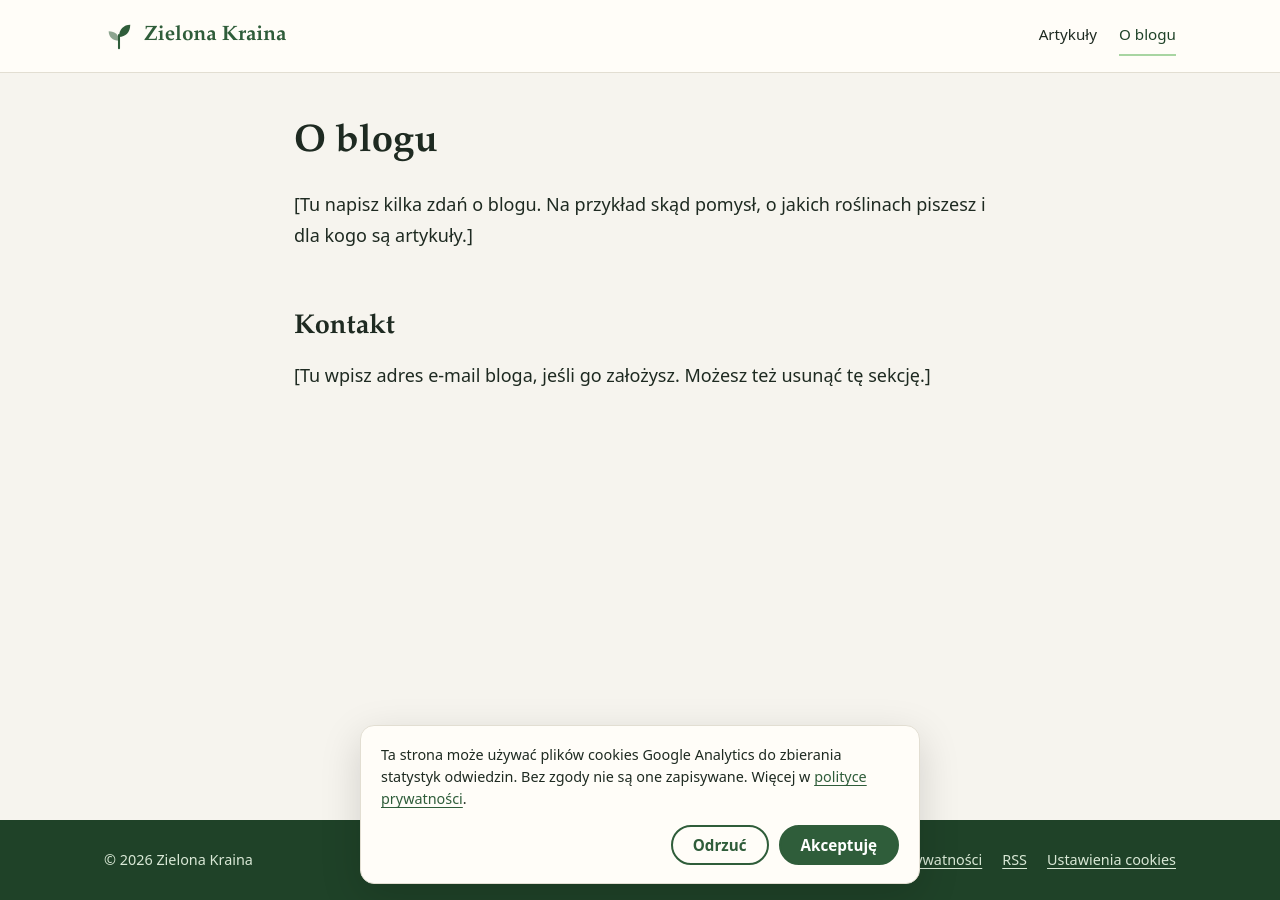
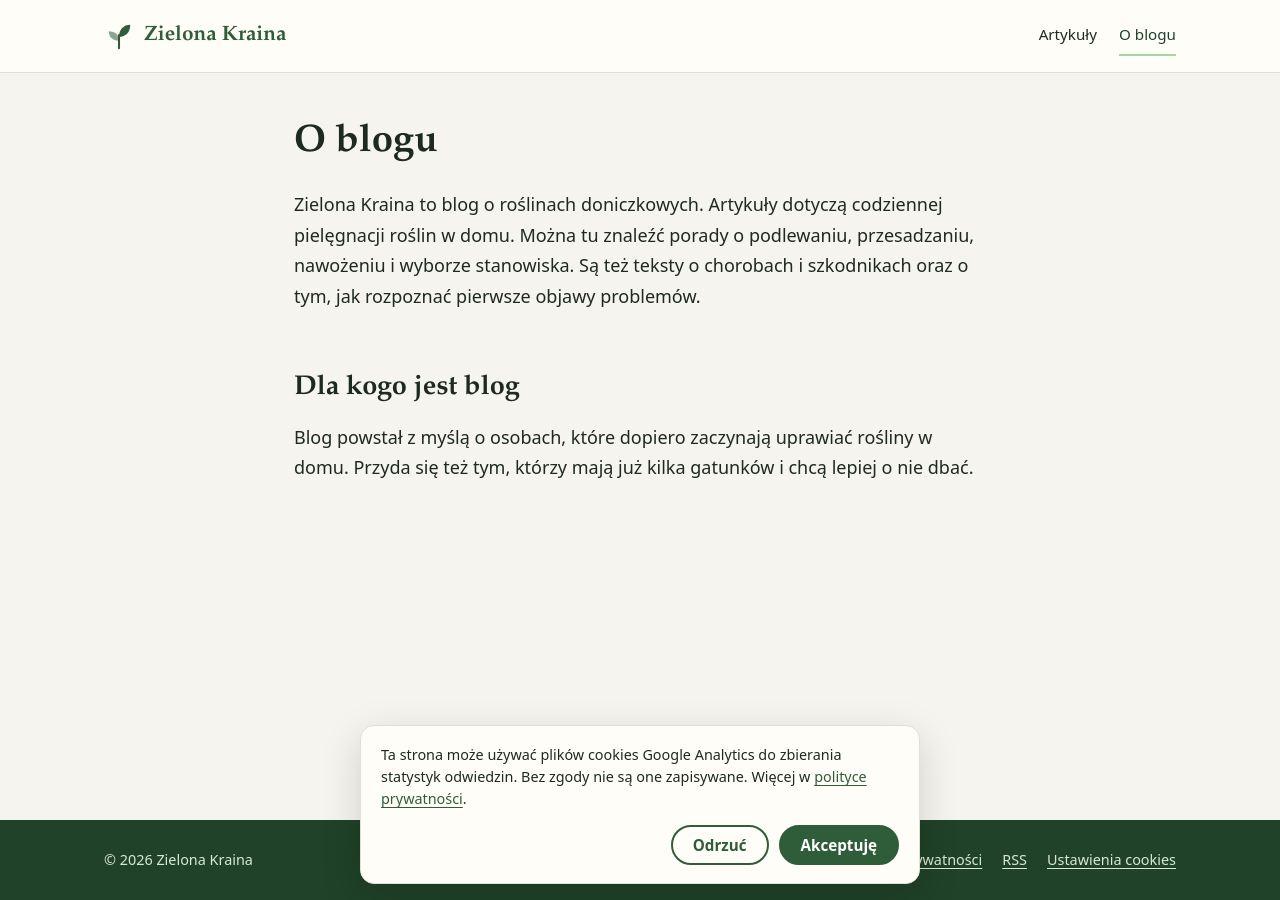
Before and after one commit to ZielonaKraina/zielonakraina.github.io, a Jekyll site: the page built from o-blogu.md, in a window 1280 px wide. Built offline with Jekyll 4.4.1, drawn with Linux system fonts in a browser that asks for light colours.

Commit message:
Update o-blogu.md

```diff
--- a/o-blogu.md
+++ b/o-blogu.md
@@ -1,6 +1,6 @@
 ---
 title: O blogu
-description: Czym jest Zielona Kraina i o czym można tu przeczytać.
+description: Zielona Kraina to blog o pielęgnacji roślin doniczkowych. Sprawdź, o czym są artykuły i dla kogo powstał blog.
 permalink: /o-blogu/
 ---
 
@@ -8,10 +8,10 @@ permalink: /o-blogu/
 
 # O blogu
 
-[Tu napisz kilka zdań o blogu. Na przykład skąd pomysł, o jakich roślinach piszesz i dla kogo są artykuły.]
+Zielona Kraina to blog o roślinach doniczkowych. Artykuły dotyczą codziennej pielęgnacji roślin w domu. Można tu znaleźć porady o podlewaniu, przesadzaniu, nawożeniu i wyborze stanowiska. Są też teksty o chorobach i szkodnikach oraz o tym, jak rozpoznać pierwsze objawy problemów.
 
-## Kontakt
+## Dla kogo jest blog
 
-[Tu wpisz adres e-mail bloga, jeśli go założysz. Możesz też usunąć tę sekcję.]
+Blog powstał z myślą o osobach, które dopiero zaczynają uprawiać rośliny w domu. Przyda się też tym, którzy mają już kilka gatunków i chcą lepiej o nie dbać.
 
 </div>
```
